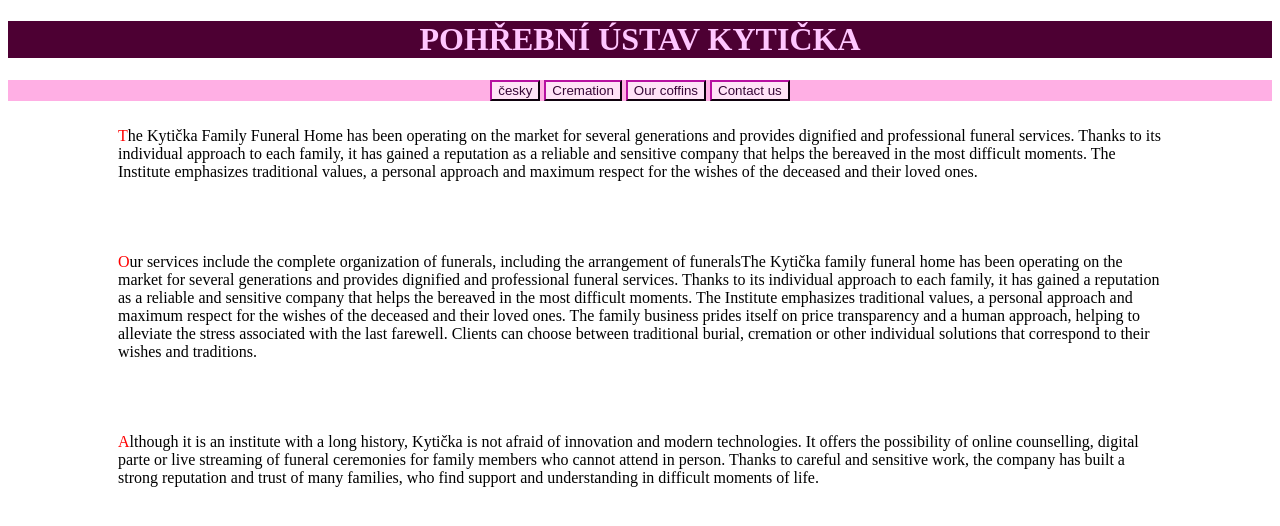
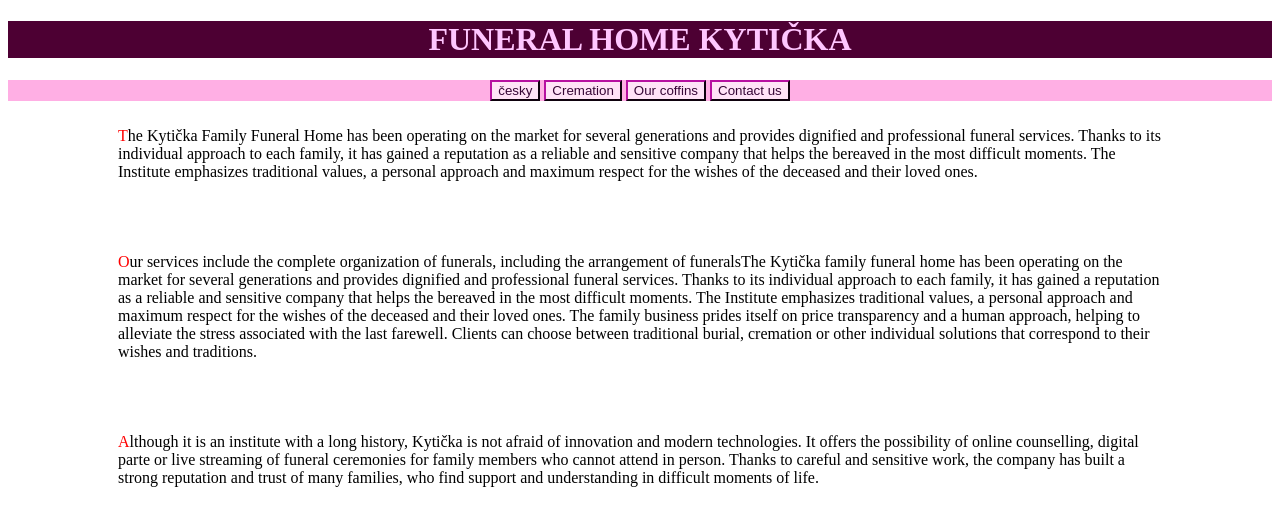
Before and after one commit to zanyxoxo/poh-eb, a plain HTML site: page english.html in a window 1280 px wide. Drawn offline with Linux system fonts and the light colour scheme.

Commit message:
RGERFRFR

```diff
--- a/english.html
+++ b/english.html
@@ -7,7 +7,7 @@
     <link rel="stylesheet" href="pohreb.css">
 </head>
 <body>
-    <h1>POHŘEBNÍ ÚSTAV KYTIČKA</h1>
+    <h1>FUNERAL HOME KYTIČKA</h1>
     <div class="tlacitko">
         <a href="index.html"><button>česky</button></a>
         <button>Cremation</button>
```
